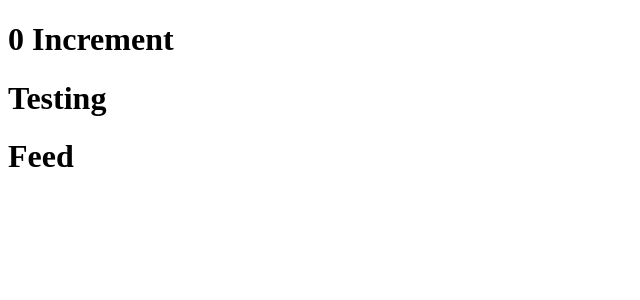
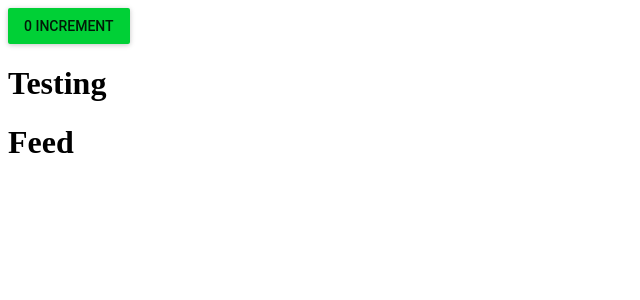
Before and after one commit to tquinlan1992/DeveloperHub, a React app: page / in a window 1280 px wide. Shown: the top 300 px of the page, without its empty margins (0-640 px from the left). Built offline with nearby package versions, Linux system fonts and the light colour scheme.

Commit message:
set up material design

```diff
--- a/package.json
+++ b/package.json
@@ -24,12 +24,14 @@
     "webpack-dev-server": "^2.9.7"
   },
   "dependencies": {
+    "@types/material-ui": "^0.20.1",
     "@types/react": "^16.0.31",
     "@types/react-dom": "^16.0.3",
     "@types/react-redux": "^5.0.14",
     "@types/react-router-dom": "^4.2.3",
     "@types/redux": "^3.6.0",
     "@types/redux-thunk": "^2.1.0",
+    "material-ui": "^0.20.0",
     "react": "^16.2.0",
     "react-dom": "^16.2.0",
     "react-redux": "^5.0.6",
--- a/src/components/Increment.tsx
+++ b/src/components/Increment/index.tsx
@@ -1,6 +1,7 @@
 import * as React from 'react';
 import { connect } from 'react-redux';
-import actions from '../actions';
+import actions from '../../actions';
+import RaisedButton from 'material-ui/RaisedButton';
 
 function thunkTest() {
     return function (dispatch: any) {
@@ -9,15 +10,13 @@ function thunkTest() {
     };
 }
 
-function Increment(params: { currentIncrement: number; increment: Function; incrementThunk: Function;}) {
+function Increment(params: { currentIncrement: number; increment: Function; incrementThunk: Function; }) {
     return (
-        <h1
-            onClick={() => {
-                //params.incrementThunk();
-                params.increment();
-            }
-            }
-        >{params.currentIncrement} Increment</h1>
+        <RaisedButton label={`${params.currentIncrement} Increment`} onClick={() => {
+            //params.incrementThunk();
+            params.increment();
+        }
+        } />
     );
 }
 
@@ -30,7 +29,7 @@ const mapStateToProps = (state: any, ownProps: any) => {
 
 const mapDispatchToProps = {
     increment: actions.increment,
-        incrementThunk: thunkTest
-    };
+    incrementThunk: thunkTest
+};
 
 export default connect(mapStateToProps, mapDispatchToProps)(Increment);
--- /dev/null
+++ b/src/components/Theme/index.tsx
@@ -0,0 +1,30 @@
+import MuiThemeProvider from 'material-ui/styles/MuiThemeProvider';
+import * as React from 'react';
+import getMuiTheme from 'material-ui/styles/getMuiTheme';
+
+class Theme extends React.Component<any, any> {
+    muiTheme = getMuiTheme({
+        palette: {
+            primary1Color: '#FFFFFF',
+            accent1Color: '#00D036',
+            alternateTextColor: '#00D036'
+        },
+        appBar: {
+            height: 50
+        }
+    });
+    constructor(props: any) {
+        super(props);
+
+    }
+
+    public render() {
+        return (
+            <MuiThemeProvider muiTheme={this.muiTheme}>
+                {this.props.children}
+            </MuiThemeProvider>
+        );
+    }
+}
+
+export default Theme;
--- a/src/index.tsx
+++ b/src/index.tsx
@@ -7,6 +7,7 @@ import reducers from './reducers';
 import middleware from './middleware';
 import { BrowserRouter as Router, Route } from 'react-router-dom';
 import { Switch, Redirect } from 'react-router';
+import Theme from './components/Theme';
 
 const store = createStore(reducers, JSON.parse(localStorage.state || '{}'), applyMiddleware(...middleware));
 
@@ -31,6 +32,7 @@ const render = () => {
     ReactDOM.render(
         <Provider store={store}>
             <Router>
+                <Theme>
                     <div>
                         <Switch>
                             <Route exact path="/" component={App} />
@@ -43,6 +45,7 @@ const render = () => {
                             <Route component={Feed} />
                         </Switch>
                     </div>
+                </Theme>
             </Router>
         </Provider>
         , document.getElementById('app')
```
Also changed, not shown: 1 other file (tests, documents, lock files or other folders). Lines whose indentation alone changed are shown as unchanged.
